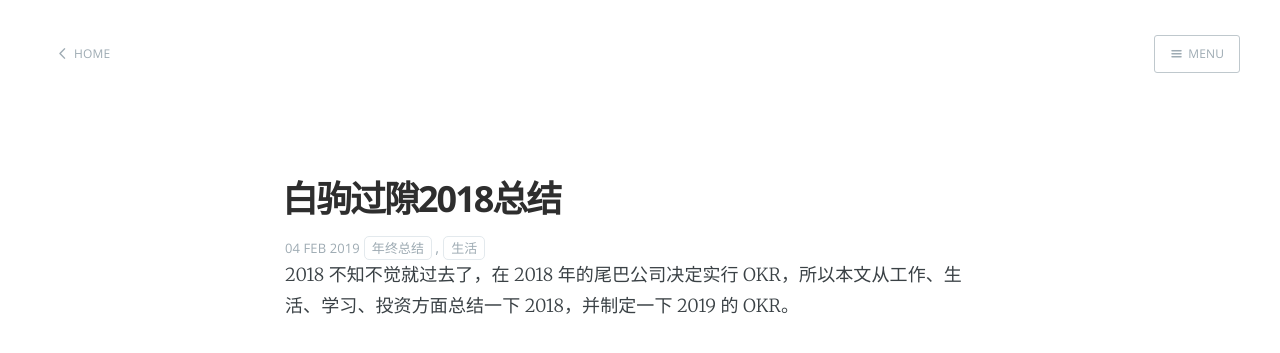
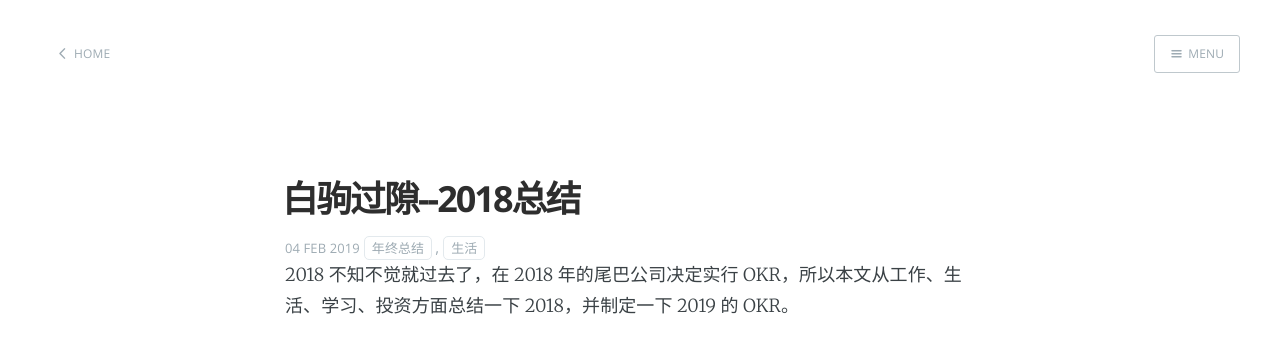
Before and after one commit to zhangdongpo/blog, a Jekyll site: the page built from _posts/2019-02-04-白驹过隙--2018总结.md, in a window 1280 px wide and 900 px high. Shown: the top 353 px of the window. Built offline with Jekyll 4.4.1, drawn with Linux system fonts in a browser that asks for light colours; nearby versions of some CDN libraries; comment, search, counter and statistics services are not loaded.

```diff
--- a/_posts/2019-02-04-白驹过隙2018总结.md
+++ b/_posts/2019-02-04-白驹过隙--2018总结.md
@@ -1,6 +1,6 @@
 ---
 layout: post
-title: 白驹过隙2018总结
+title: 白驹过隙--2018总结
 date: 2019-02-04 23:45:52
 tags: 年终总结 生活
 category: 生活
```
